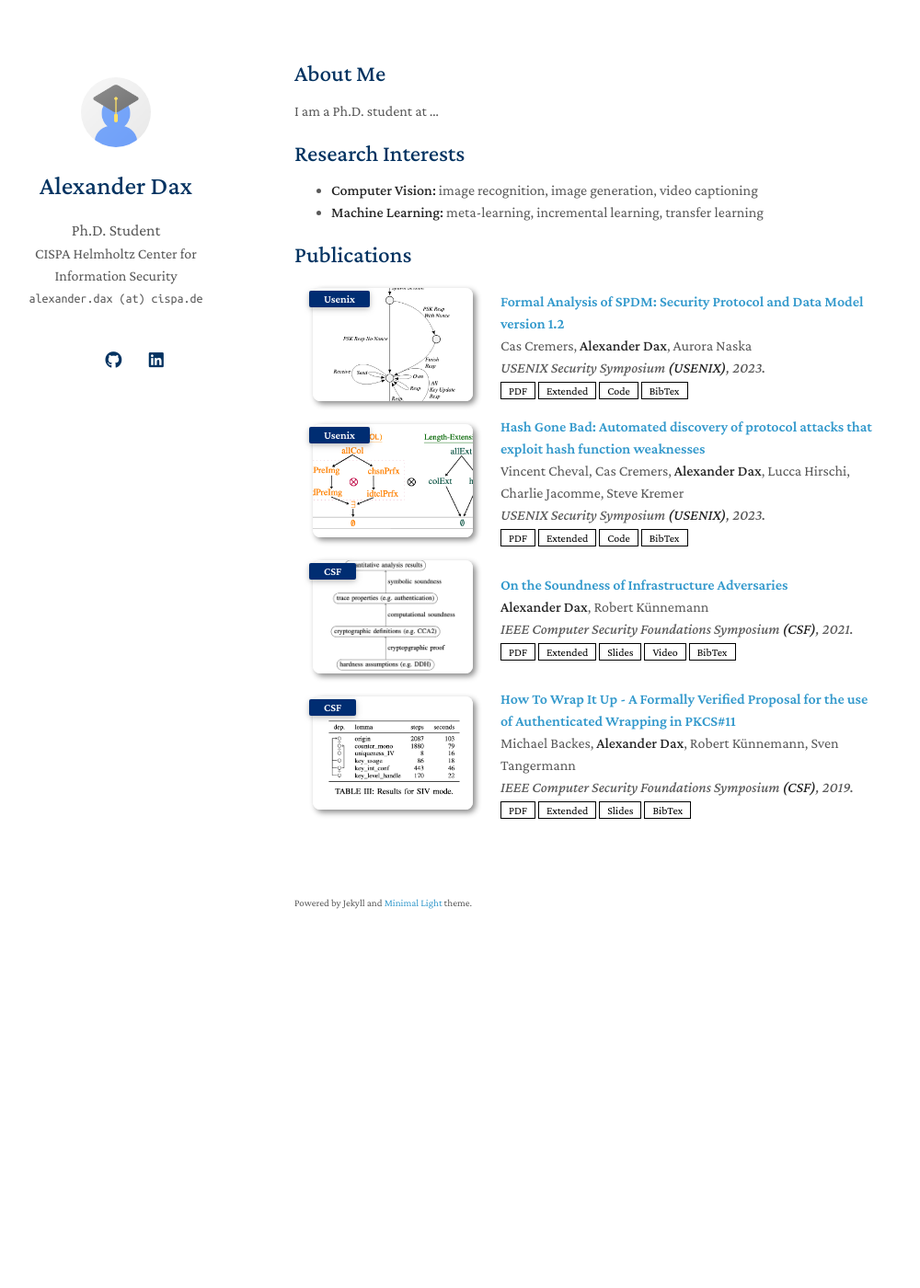
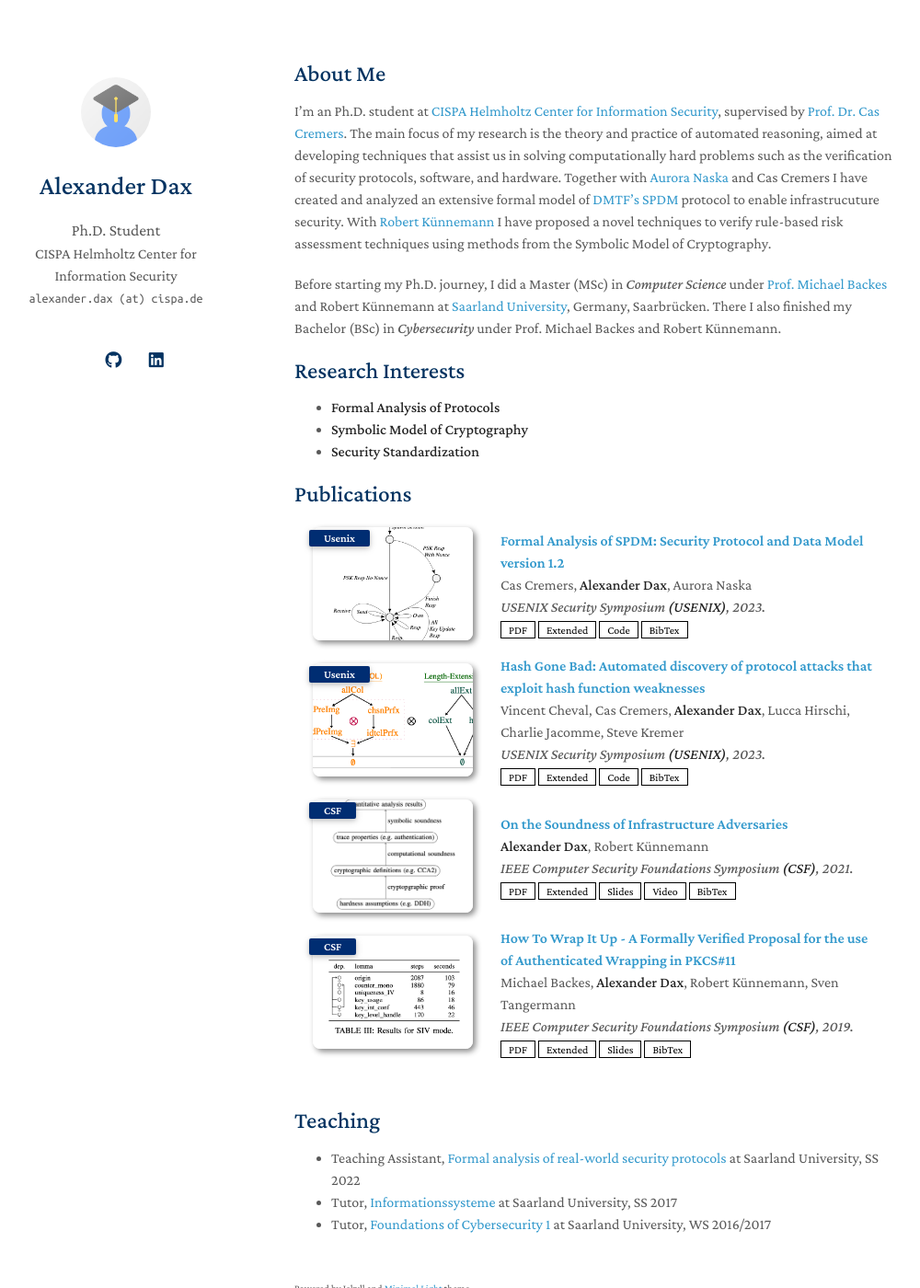
Before and after one commit to Alexander-Dax/alexander-dax.github.io, a Jekyll site: the page built from index.md, in a window 1280 px wide and 1400 px high. Shown: the whole window at 92% size, without its empty margins (150-1150 px from the left). Built offline with Jekyll 4.4.1, drawn with Linux system fonts in a browser that asks for light colours; nearby versions of some CDN libraries; a style sheet for code colours, icons or effects is not loaded; our own code applies the rules of GitHub Pages for plain Markdown files.

Commit message:
Update index.md

```diff
--- a/index.md
+++ b/index.md
@@ -4,12 +4,20 @@ layout: homepage
 
 ## About Me
 
-I am a Ph.D. student at ...
+I'm an Ph.D. student at [CISPA Helmholtz Center for Information Security](https://cispa.de), supervised by [Prof. Dr. Cas Cremers](https://people.cispa.io/cas.cremers/).
+The main focus of my research is the theory and practice of automated reasoning, aimed at developing techniques that assist us in solving computationally hard problems such as the verification of security protocols, software, and hardware.
+Together with [Aurora Naska](https://cispa.de/en/people/aurora.naska) and Cas Cremers I have created and analyzed an extensive formal model of [DMTF's SPDM](https://www.dmtf.org/standards/spdm) protocol to enable infrastrucuture security.
+With [Robert Künnemann](http://www.kunnemann.de/) I have proposed a novel techniques to verify rule-based risk assessment techniques using methods from the Symbolic Model of Cryptography.
+
+Before starting my Ph.D. journey,
+I did a Master (MSc) in *Computer Science* under [Prof. Michael Backes](https://cispa.de/en/people/backes) and Robert Künnemann at [Saarland University](https://www.uni-saarland.de/en/home.html), Germany, Saarbrücken.
+There I also finished my Bachelor (BSc) in *Cybersecurity* under Prof. Michael Backes and Robert Künnemann.
 
 ## Research Interests
 
-- **Computer Vision:** image recognition, image generation, video captioning
-- **Machine Learning:** meta-learning, incremental learning, transfer learning
+- **Formal Analysis of Protocols**
+- **Symbolic Model of Cryptography**
+- **Security Standardization**
 
 
 <h2 id="publications" style="margin: 2px 0px -15px;">Publications</h2>
@@ -23,3 +31,9 @@ I am a Ph.D. student at ...
 <br>
 </ol>
 </div>
+
+## Teaching
+
+- Teaching Assistant, [Formal analysis of real-world security protocols](https://cms.cispa.saarland/farwsp22/) at Saarland University, SS 2022
+- Tutor, [Informationssysteme](https://bigdata.uni-saarland.de/teaching/ss17/infosys.php) at Saarland University, SS 2017
+- Tutor, [Foundations of Cybersecurity 1]() at Saarland University, WS 2016/2017
```
